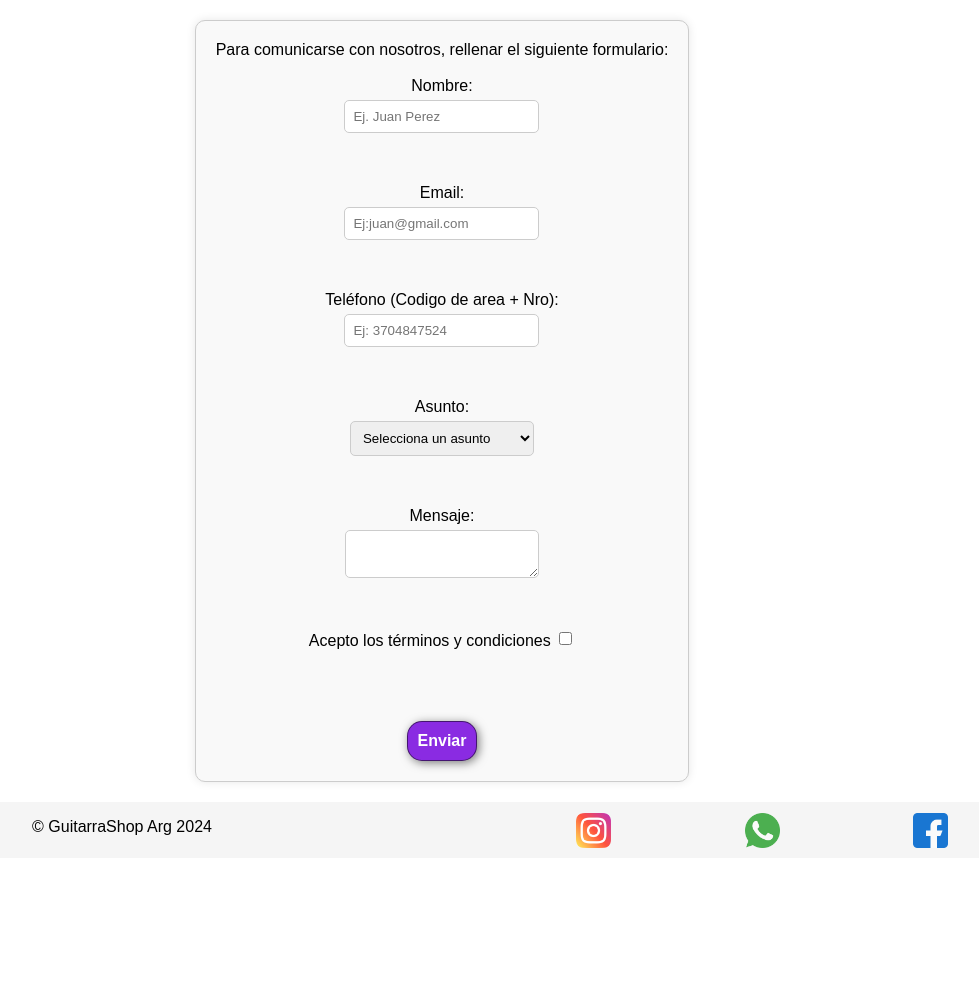
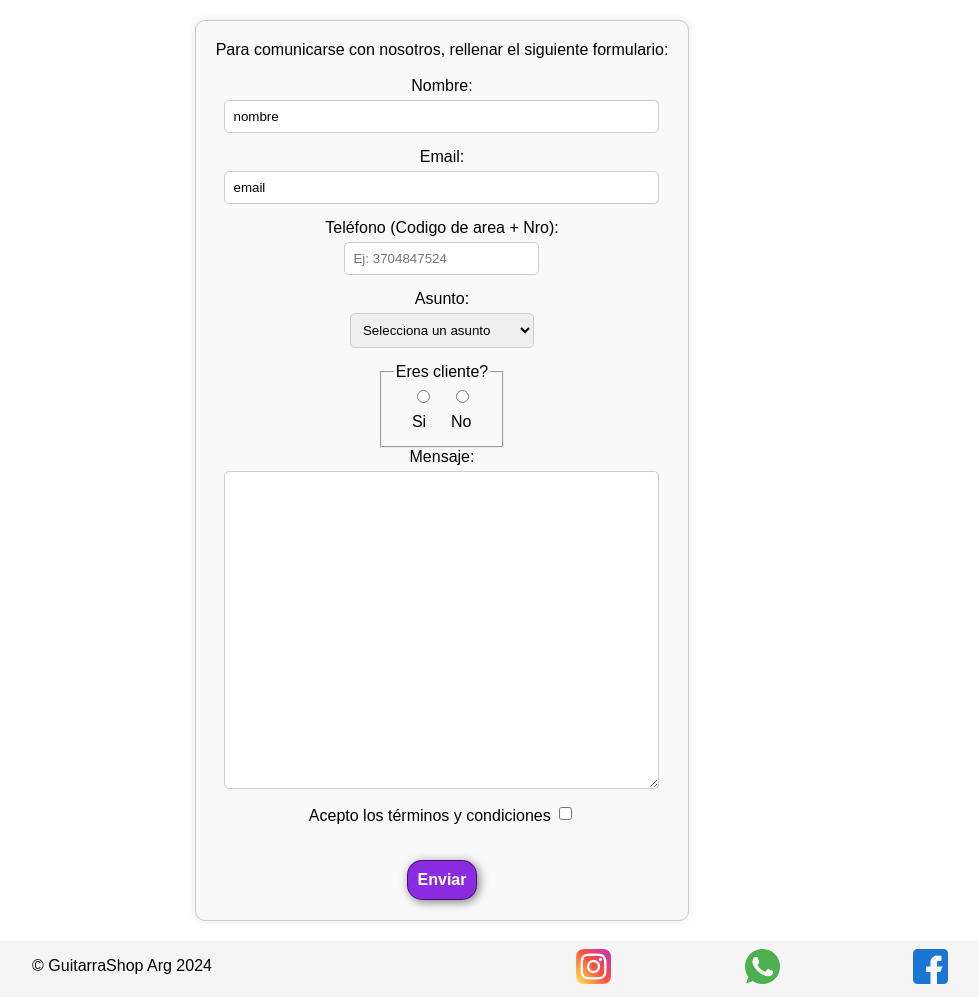
Before and after one commit to PabloCrisorio/CaC_Python, a Python web app: template templates/Contacto.html in a window 1280 px wide. Shown: the part 160-1157 px from the top of the page, without its empty margins (198-1177 px from the left). Before the commit the page ends 1008 px from the top, so only its background shows below. Run offline with Jinja, Linux system fonts and the light colour scheme; the template is opened without the code that fills it, so the values that code supplies are empty.

Commit message:
Add files via upload

```diff
--- a/templates/Contacto.html
+++ b/templates/Contacto.html
@@ -1,5 +1,6 @@
 <!DOCTYPE html>
 <html lang="es">
+
 <head>
     <meta charset="UTF-8">
     <meta name="viewport" content="width=device-width, initial-scale=1.0">
@@ -9,6 +10,7 @@
 
     <title>Contacto</title>
 </head>
+
 <body>
 
     <header>
@@ -31,19 +33,16 @@
                 Para comunicarse con nosotros, rellenar el siguiente formulario: <br><br>
                 <form id="contactForm" onsubmit="return validateForm()">
                     <label for="name">Nombre:</label>
-                    <input type="text" id="name" name="name" placeholder="Ej. Juan Perez">
+                    <input type="text" size="50" id="name" name="name" placeholder="Ej. Juan Perez" value="nombre">
                     <span class="error" id="nameError"></span>
-                    <br><br>
 
                     <label for="email">Email:</label>
-                    <input type="email" id="email" name="email" placeholder="Ej:juan@gmail.com">
+                    <input type="email" size="50" id="email" name="email" placeholder="Ej:juan@gmail.com" value="email">
                     <span class="error" id="emailError"></span>
-                    <br><br>
 
                     <label for="phone">Teléfono (Codigo de area + Nro):</label>
-                    <input type="number" id="phone" name="phone" placeholder="Ej: 3704847524">
+                    <input type="number" size="50" id="phone" name="phone" placeholder="Ej: 3704847524" value="telefono">
                     <span class="error" id="phoneError"></span>
-                    <br><br>
 
                     <label for="subject">Asunto:</label>
                     <select id="subject" name="subject">
@@ -53,12 +52,26 @@
                         <option value="otros">Reparacion de Guitarras</option>
                     </select>
                     <span class="error" id="subjectError"></span>
-                    <br><br>
+
+
+                    <fieldset class="cliente">
+                        <legend>Eres cliente?</legend>
+                        <div>
+                        <input type="radio" name="cliente-si" id="clienteSi" value="si">
+                        <label for="clienteSi">Si</label>
+                        </div>
+                        <div>
+                        <input type="radio" name="cliente-no" id="clienteSi" value="no">
+                        <label for="clienteNo">No</label>
+                        </div>
+                    </fieldset>
+
+
 
                     <label for="message">Mensaje:</label>
-                    <textarea id="message" name="message"></textarea>
+                    <textarea id="message" cols="50" rows="20" name="message" value="mensaje"></textarea>
                     <span class="error" id="messageError"></span>
-                    <br><br>
+
 
                     <div class="checkbox-container">
                         <label for="terms">
@@ -67,7 +80,7 @@
                         </label>
                         <span class="error" id="termsError"></span>
                     </div>
-                    <br><br>
+
 
                     <div class="button-container">
                         <button type="submit">Enviar</button>
@@ -141,11 +154,12 @@
             <p>&copy; GuitarraShop Arg 2024</p>
         </div>
         <div class="sociales">
-            <img src="/img/instagram.png" alt="Instagarm" class="social">
-            <img src="/img/whatsapp.png" alt="whatsapp" class="social">
-            <img src="/img/facebook.png" alt="facebook" class="social">
+            <a href=""><img src="/img/instagram.png" alt="Instagarm" class="social"></a>
+            <a href=""><img src="/img/whatsapp.png" alt="whatsapp" class="social"></a>
+            <a href=""><img src="/img/facebook.png" alt="facebook" class="social"></a>
         </div>
     </footer>
 
 </body>
+
 </html>
--- a/templates/instrumentos.html
+++ b/templates/instrumentos.html
@@ -58,9 +58,9 @@
             <p>&copy; GuitarraShop Arg 2024</p>
         </div>
         <div class="sociales">
-            <img src="/img/instagram.png" alt="Instagarm" class="social">
-            <img src="/img/whatsapp.png" alt="whatsapp" class="social">
-            <img src="/img/facebook.png" alt="facebook" class="social">
+            <a href=""><img src="/img/instagram.png" alt="Instagarm" class="social"></a>
+            <a href=""><img src="/img/whatsapp.png" alt="whatsapp" class="social"></a>
+            <a href=""><img src="/img/facebook.png" alt="facebook" class="social"></a>
         </div>
     </footer>
 
--- a/templates/locales.html
+++ b/templates/locales.html
@@ -60,9 +60,9 @@
             <p>&copy; GuitarraShop Arg 2024</p>
         </div>
         <div class="sociales">
-            <img src="/img/instagram.png" alt="Instagarm" class="social">
-            <img src="/img/whatsapp.png" alt="whatsapp" class="social">
-            <img src="/img/facebook.png" alt="facebook" class="social">
+            <a href=""><img src="/img/instagram.png" alt="Instagarm" class="social"></a>
+            <a href=""><img src="/img/whatsapp.png" alt="whatsapp" class="social"></a>
+            <a href=""><img src="/img/facebook.png" alt="facebook" class="social"></a>
         </div>
     </footer>
 </body>
--- a/templates/quienes_somos.html
+++ b/templates/quienes_somos.html
@@ -43,9 +43,9 @@
         <p>&copy; GuitarraShop Arg 2024</p>
     </div>
     <div class="sociales">
-        <img src="/img/instagram.png" alt="Instagarm" class="social">
-        <img src="/img/whatsapp.png" alt="whatsapp" class="social">
-        <img src="/img/facebook.png" alt="facebook" class="social">
+        <a href=""><img src="/img/instagram.png" alt="Instagarm" class="social"></a>
+        <a href=""><img src="/img/whatsapp.png" alt="whatsapp" class="social"></a>
+        <a href=""><img src="/img/facebook.png" alt="facebook" class="social"></a>
     </div>
 </footer>
 
```
Lines whose indentation alone changed are shown as unchanged.
